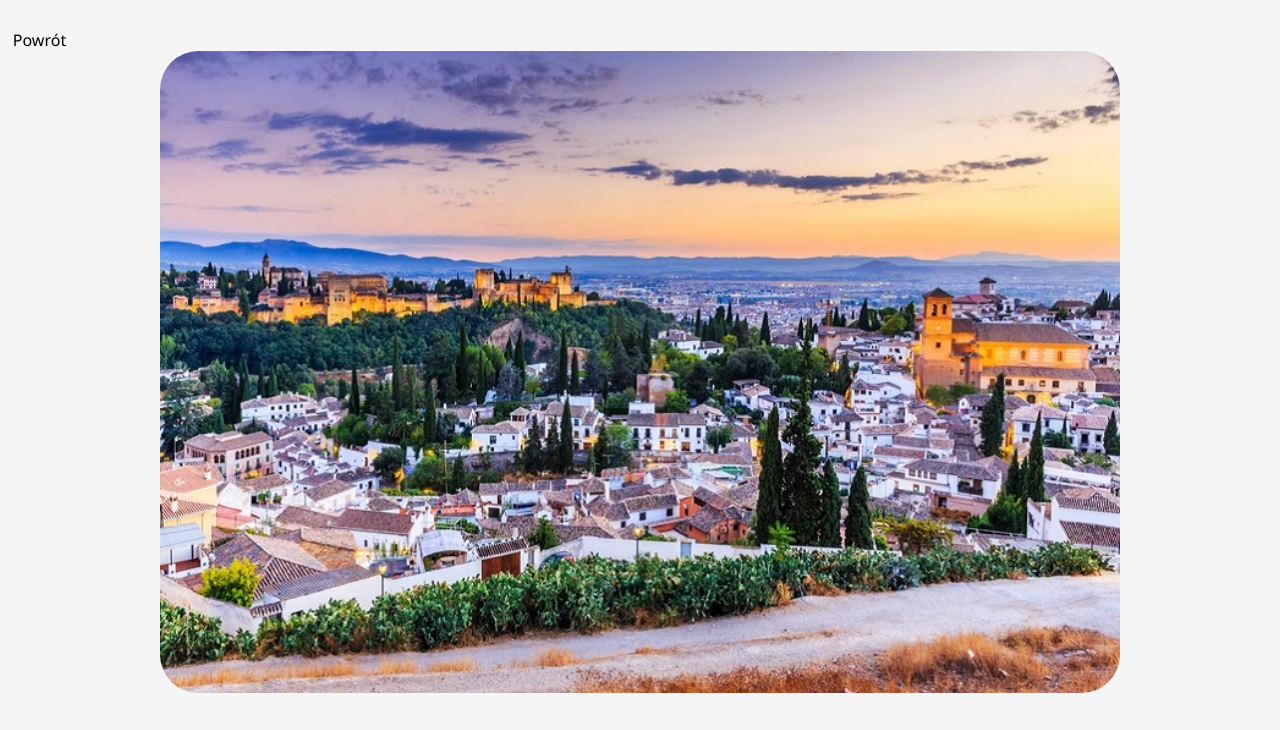
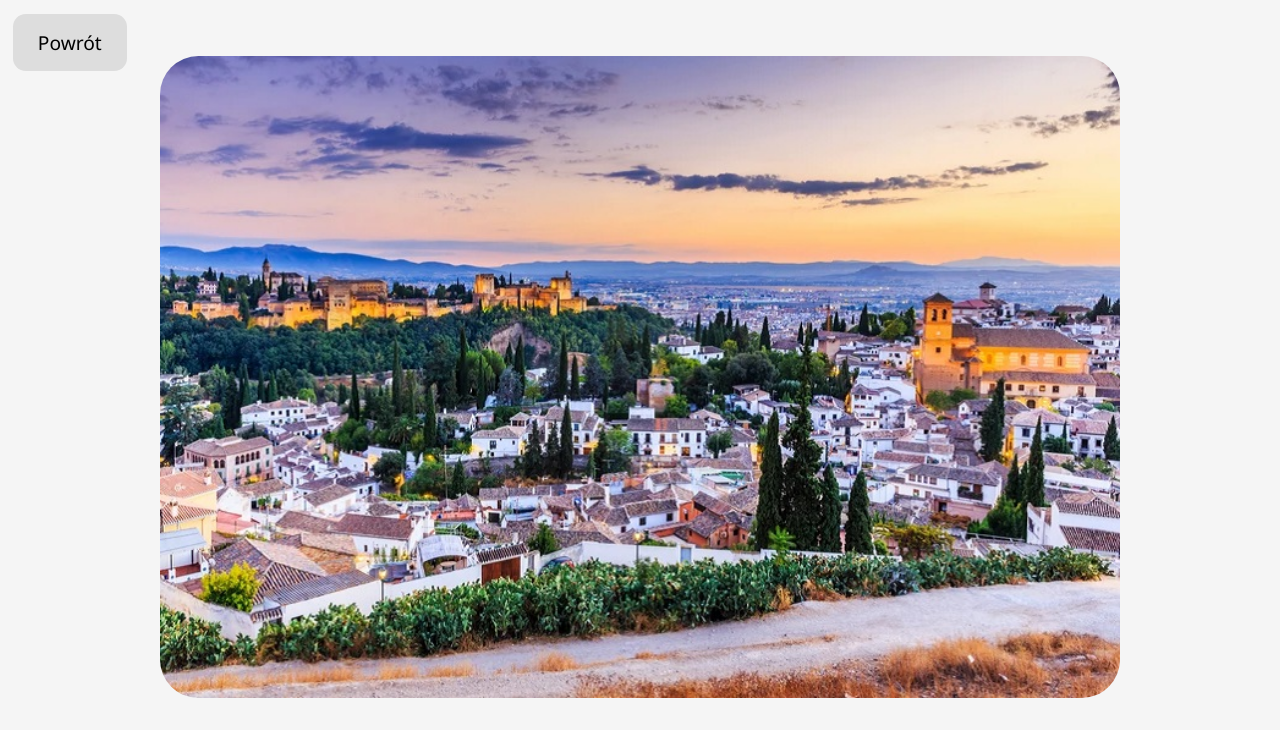
Before and after one commit to wojciksz2115/Igor-Wojcik-7panstw, a plain HTML site: page galeria.html in a window 1280 px wide. Shown: the part 70-800 px from the top of the page. Drawn offline with Linux system fonts and the light colour scheme.

Commit message:
Update galeria.css

```diff
--- a/styles/galeria.css
+++ b/styles/galeria.css
@@ -42,7 +42,7 @@ body
     padding: 2vw 0 2vw 0;
     font-size: 12vw;
 }
-#back
+a
 {
     font-size: 6vw;
     background-color: rgb(221, 221, 221);
@@ -63,7 +63,7 @@ body
     padding: 1vw 0 1vw 0;
     border-radius: 3vw;
 }
-  #back
+  a
   {
       font-size: 3vw;
       background-color: rgb(221, 221, 221);
@@ -85,7 +85,7 @@ body
   padding: 0.5vw 0 0.5vw 0;
   border-radius: 1vw;
 }
-#back
+a
 {
     font-size: 1.5vw;
     background-color: rgb(221, 221, 221);
```
